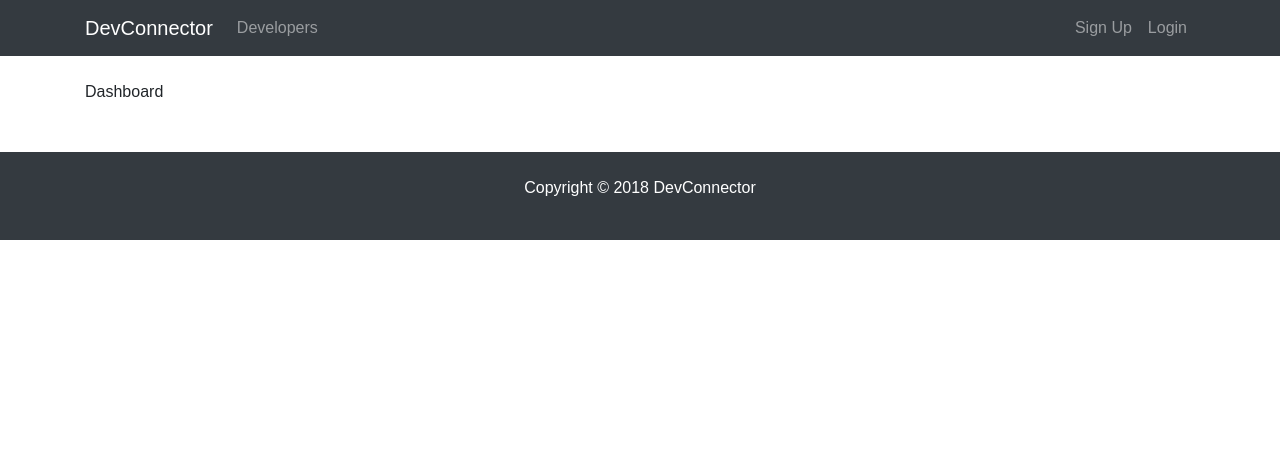
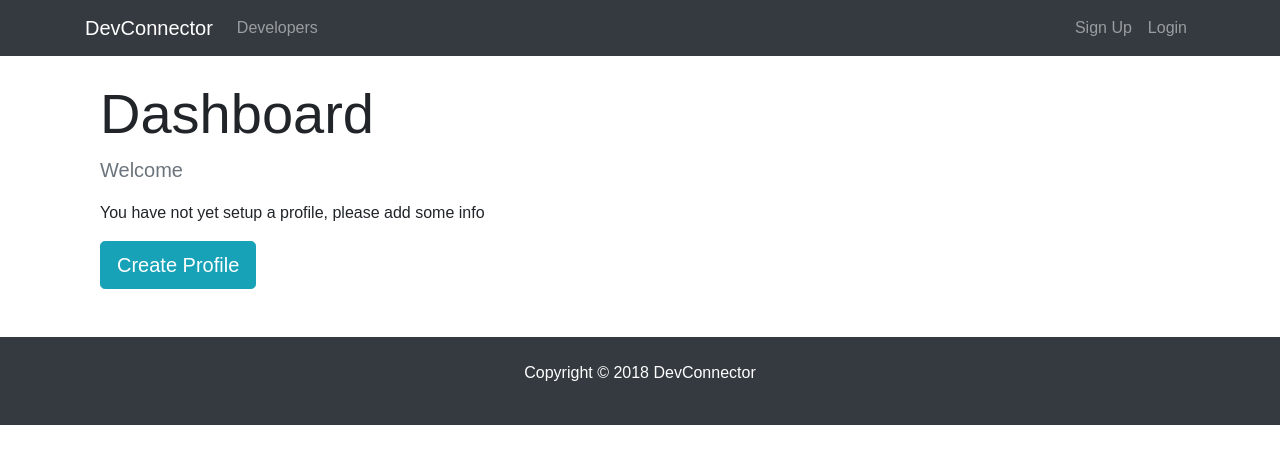
Before and after one commit to SPDUK/devconnector, a React (Create React App) app in the folder client/: page /dashboard in a window 1280 px wide. Shown: the top 464 px of the page. Built offline with nearby package versions, Linux system fonts and the light colour scheme; no server answers.

Commit message:
Added dashboard content and loading spinner

```diff
--- a/client/src/actions/profileActions.js
+++ b/client/src/actions/profileActions.js
@@ -1,6 +1,5 @@
 import axios from 'axios';
-
-import { GET_PROFILE, PROFILE_LOADING, GET_ERRORS, CLEAR_CURRENT_PROFILE } from './types';
+import { GET_PROFILE, PROFILE_LOADING, CLEAR_CURRENT_PROFILE } from './types';
 
 // profile loading
 export const setProfileLoading = () => ({
--- /dev/null
+++ b/client/src/components/common/Spinner.jsx
@@ -0,0 +1,8 @@
+import React from 'react';
+import spinner from './spinner.gif';
+
+export default () => (
+  <div>
+    <img src={spinner} style={{ width: '200px', margin: 'auto', display: 'block' }} alt="" />
+  </div>
+);
--- a/client/src/components/dashboard/Dashboard.jsx
+++ b/client/src/components/dashboard/Dashboard.jsx
@@ -1,7 +1,10 @@
 import React, { Component } from 'react';
 import PropTypes from 'prop-types';
+import { Link } from 'react-router-dom';
 import { connect } from 'react-redux';
 import { getCurrentProfile } from '../../actions/profileActions';
+
+import Spinner from '../common/Spinner';
 
 class Dashboard extends Component {
   componentDidMount() {
@@ -9,12 +12,55 @@
   }
 
   render() {
+    const { user } = this.props.auth;
+    const { profile, loading } = this.props.profile;
+
+    let dashboardContent;
+
+    if (profile === null || loading) {
+      dashboardContent = <Spinner />;
+    } else {
+      // check if logged in user has profile data
+      if (Object.keys(profile).length > 0) {
+        dashboardContent = <h4>TODO: Dashboard while logged in display profile</h4>;
+      } else {
+        // user is logged in but does not have a profile
+        dashboardContent = (
+          <div>
+            <p className="lead text-muted"> Welcome {user.name}</p>
+            <p>You have not yet setup a profile, please add some info</p>
+            <Link to="/create-profile" className="btn btn-lg btn-info">
+              Create Profile
+            </Link>
+          </div>
+        );
+      }
+    }
+
     return (
-      <div>
-        <p>Dashboard</p>
+      <div className="dashboard">
+        <div className="container">
+          <div className="row">
+            <div className="col-md-12">
+              <h1 className="display-4">Dashboard</h1>
+              {dashboardContent}
+            </div>
+          </div>
+        </div>
       </div>
     );
   }
 }
 
-export default connect(null, { getCurrentProfile })(Dashboard);
+Dashboard.propTypes = {
+  getCurrentProfile: PropTypes.func.isRequired,
+  auth: PropTypes.object.isRequired,
+  profile: PropTypes.object.isRequired
+};
+
+const mapStateToProps = state => ({
+  profile: state.profile,
+  auth: state.auth
+});
+
+export default connect(mapStateToProps, { getCurrentProfile })(Dashboard);
```
Also changed, not shown: client/src/components/common/spinner.gif (added).
